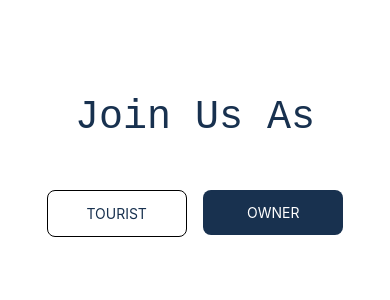
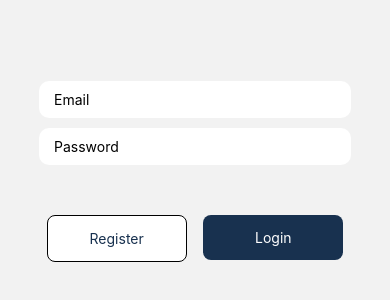
Before and after one commit to elgoufriismail/S7-exam-mobile, a React Native app: screen /LoginScreen in a window 390 px wide. Shown: the part 256-556 px from the top of the page. Built offline with nearby package versions, Linux system fonts and the light colour scheme.

Commit message:
login page design done

```diff
--- a/App.js
+++ b/App.js
@@ -1,18 +1,38 @@
 import { StatusBar } from 'expo-status-bar';
 import { StyleSheet, Text, View, Button, TouchableOpacity } from 'react-native';
+import {NavigationContainer} from '@react-navigation/native';
+import { createNativeStackNavigator } from '@react-navigation/native-stack';
+import OnwerHomeScreen from './Screens/OwnerHomeScreen.js';
+import LoginScreen from './Screens/loginScreen.js';
+import { Header } from '@rneui/base';
 
+const Stack = createNativeStackNavigator();
 
 export default function App() {
+  return (
+    <NavigationContainer>
+      <Stack.Navigator>
+        {/* <Stack.Screen options={ {headerShown: false} } name="firstPage" component={FirstScreen} /> */}
+        {/* <Stack.Screen name='OwnerHomeScreen' component={OnwerHomeScreen} /> */}
+        <Stack.Screen options={{headerShown:false}} name='LoginScreen' component={LoginScreen} />
+      </Stack.Navigator>
+    </NavigationContainer>
+  );
+}
+
+const FirstScreen = ({navigation}) => {
   return (
     <View style={styles.container}>
       <Text style={styles.welcommingText}>Join Us As</Text>
       <View style={{flexDirection:'row', width:330, justifyContent:'space-evenly'}}>
-        <TouchableOpacity>
+      <TouchableOpacity>
           <View style={styles.buttonSecondary}>
             <Text style={styles.buttonSecondaryText}>TOURIST</Text>
           </View>
         </TouchableOpacity>
-        <TouchableOpacity>
+        <TouchableOpacity onPress={() =>
+            navigation.navigate('OwnerHomeScreen')
+            }>
           <View style={styles.buttonPrimary}>
             <Text style={styles.buttonPrimaryText}>OWNER</Text>
           </View>
@@ -20,7 +40,7 @@ export default function App() {
       </View>
     </View>
   );
-}
+};
 
 
 const styles = StyleSheet.create({
--- /dev/null
+++ b/Screens/OwnerHomeScreen.js
@@ -0,0 +1,16 @@
+import React from 'react'
+import { StyleSheet, Text, View} from 'react-native'
+
+const OnwerHomeScreen = () => {
+    return (
+        <View>
+            <Text>Home Screen</Text>
+        </View>
+    )
+}
+
+export default OnwerHomeScreen
+
+const styles = StyleSheet.create({
+
+})
--- /dev/null
+++ b/Screens/loginScreen.js
@@ -0,0 +1,102 @@
+import react, {useState} from 'react'
+import { KeyboardAvoidingView, StyleSheet, Text, View, TextInput, TouchableOpacity} from 'react-native'
+
+
+
+
+const LoginScreen = ({navigation}) => {
+    const[email, setEmail] = useState('')
+    const[password, setPassword] = useState('')
+
+
+    return (
+      <KeyboardAvoidingView
+      style = {styles.container}
+      behavior="padding" >
+      <View
+      style = {styles.inputContainer}>
+        <TextInput
+            placeholder="Email"
+            value={email}
+            onChangeText={text => setEmail}
+            style={styles.input}
+        />
+        <TextInput
+            placeholder="Password"
+            value={password}
+            onChangeText={text => setPassword}
+            style={styles.input}
+            secureTextEntry
+        />
+      </View>
+      <View style = {styles.buttonContainer}>
+
+      <TouchableOpacity>
+      <View style={styles.buttonSecondary}>
+            <Text style={styles.buttonSecondaryText}>Register</Text>
+          </View>
+        </TouchableOpacity>
+         <TouchableOpacity onPress={() =>
+            navigation.navigate('OwnerHomeScreen')
+            }>
+          <View style={styles.buttonPrimary}>
+            <Text style={styles.buttonPrimaryText}>Login</Text>
+          </View>
+        </TouchableOpacity>
+
+      </View>
+      </KeyboardAvoidingView>
+    );
+};
+
+export default LoginScreen
+
+const styles = StyleSheet.create({
+    container: {
+        flex: 1,
+        justifyContent: 'center',
+        alignItems: 'center',
+    },
+    inputContainer:{
+        width: '80%',
+        paddingBottom: 50,
+    },
+    input:{
+        backgroundColor: 'white',
+        paddingHorizontal: 15,
+        paddingVertical: 10,
+        borderRadius: 10,
+        marginTop: 10,
+    },
+    buttonSecondary:{
+        borderRadius:8,
+        paddingVertical:14,
+        paddingHorizontal:10,
+        backgroundColor:'white',
+        width: 140,
+        borderColor: 'black',
+        borderWidth: 1,
+      },
+      buttonPrimary:{
+        borderRadius:8,
+        paddingVertical:14,
+        paddingHorizontal:10,
+        backgroundColor:'#18314F',
+        width: 140,
+
+      },
+      buttonContainer:{
+        flexDirection:'row',
+        width:330,
+        justifyContent:'space-evenly'
+      },
+      buttonSecondaryText:{
+        color:'#18314F',
+        textAlign:'center',
+      },
+      buttonPrimaryText:{
+        color:'white',
+        textAlign: 'center',
+      }
+
+})
--- a/package.json
+++ b/package.json
@@ -10,6 +10,8 @@
   },
   "dependencies": {
     "@expo/webpack-config": "^0.17.2",
+    "@react-navigation/native": "^6.1.2",
+    "@react-navigation/native-stack": "^6.9.8",
     "@rneui/base": "^4.0.0-rc.7",
     "@rneui/themed": "^4.0.0-rc.7",
     "expo": "~47.0.12",
@@ -17,7 +19,9 @@
     "react": "18.1.0",
     "react-dom": "18.1.0",
     "react-native": "0.70.5",
-    "react-native-web": "~0.18.9"
+    "react-native-web": "~0.18.9",
+    "react-native-screens": "~3.18.0",
+    "react-native-safe-area-context": "4.4.1"
   },
   "devDependencies": {
     "@babel/core": "^7.12.9"
```
Also changed, not shown: 1 other file (tests, documents, lock files or other folders).
